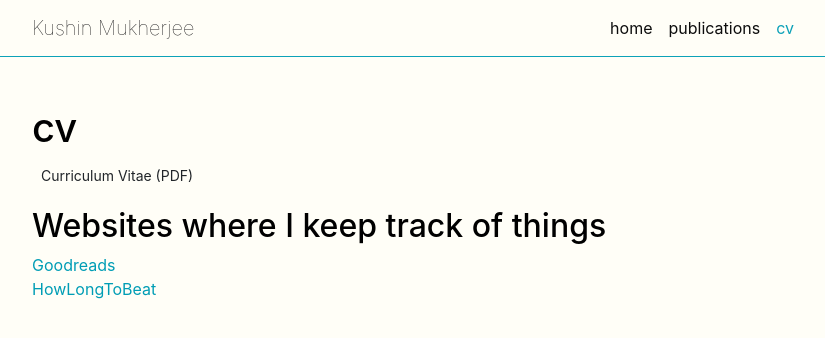
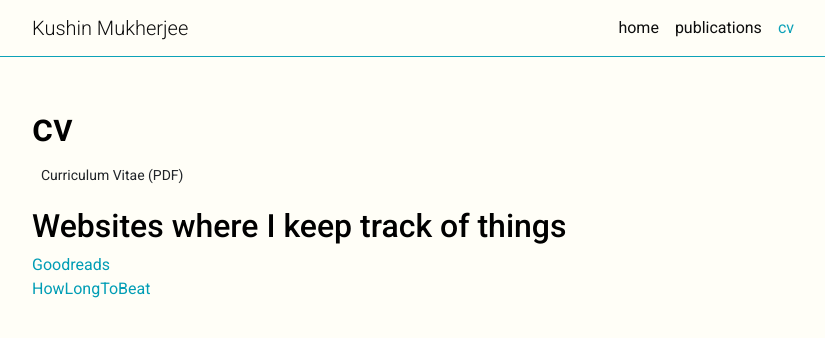
Before and after one commit to kushinm/kushinm.github.io, a Jekyll site: the page built from site/cv.md, in a window 1280 px wide. Shown: the top 338 px of the page, without its empty margins (223-1048 px from the left). Built offline with Jekyll 4.4.1, drawn with Linux system fonts in a browser that asks for light colours; a style sheet for code colours, icons or effects is not loaded.

Commit message:
Use Rubik for the homepage title, Roboto for the rest of the site
The homepage title already used Rubik inline; this makes it the only
place that does. Everywhere else now gets Roboto as the base font via
main.scss, loaded with real (non-synthesized) 300/400/500/700 weights in
both upright and italic so <strong>/<b> and <em>/<i> render actual bold
and italic glyphs instead of browser-faked ones.

Also drops the Lato/Montserrat font links in index.md, which were loaded
but never applied to anything (leftover from the original theme).

```diff
--- a/site/_includes/head.html
+++ b/site/_includes/head.html
@@ -10,9 +10,11 @@
 <link rel="stylesheet" href="https://cdn.jsdelivr.net/npm/@fortawesome/fontawesome-free@6.7.2/css/all.min.css">
 <link rel="stylesheet" href="https://cdn.jsdelivr.net/npm/academicons@{{ site.academicons.version }}/css/academicons.min.css" integrity="{{ site.academicons.integrity }}" crossorigin="anonymous">
 
-<!-- Fonts -->
-<link rel="stylesheet" type="text/css" href="https://fonts.googleapis.com/css?family=Roboto:300,400,500,700|Material+Icons">
-<link rel="stylesheet" href="https://fonts.googleapis.com/css?family=Rubik">
+<!-- Fonts: Roboto (site-wide body text, with real bold + italic weights)
+     and Rubik (homepage title only, loaded on index.md) -->
+<link rel="preconnect" href="https://fonts.googleapis.com">
+<link rel="preconnect" href="https://fonts.gstatic.com" crossorigin>
+<link rel="stylesheet" href="https://fonts.googleapis.com/css2?family=Roboto:ital,wght@0,300;0,400;0,500;0,700;1,300;1,400;1,500;1,700&display=swap">
 
 <link rel="shortcut icon" href="{{ '/assets/img/icon.png' | relative_url }}"/>
 <link rel="stylesheet" href="{{ '/assets/css/main.css' | relative_url }}">
--- a/site/assets/css/main.scss
+++ b/site/assets/css/main.scss
@@ -22,8 +22,18 @@ $max-content-width: {{ site.max_width }};
 /*******************************************************************************
  * Base
  ******************************************************************************/
+// Site-wide body font. The homepage title overrides this to Rubik inline
+// (see index.md); everywhere else — including bold/italic text from
+// <strong>/<b>/<em>/<i> — uses this Roboto stack. font-style/font-weight
+// aren't set here on purpose: the browser's default UA rules for those
+// tags already select the right variant, and the Google Fonts request in
+// head.html loads real (non-synthesized) 300/400/500/700 weights in both
+// upright and italic.
+$base-font-family: "Roboto", -apple-system, BlinkMacSystemFont, "Segoe UI", Helvetica, Arial, sans-serif;
+
 body {
   padding-top: 56px;
+  font-family: $base-font-family;
   color: var(--global-text-color);
   background-color: var(--global-bg-color);
 }
```
Also changed, not shown: site/index.md (+1 -2 lines).
